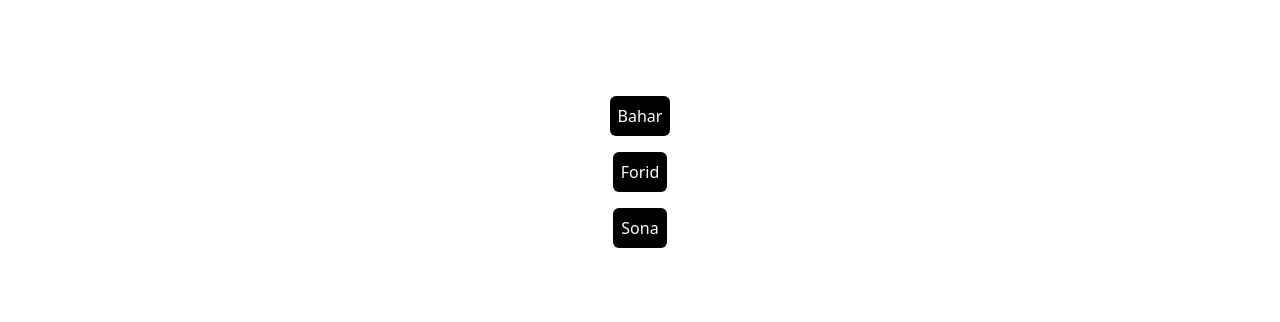
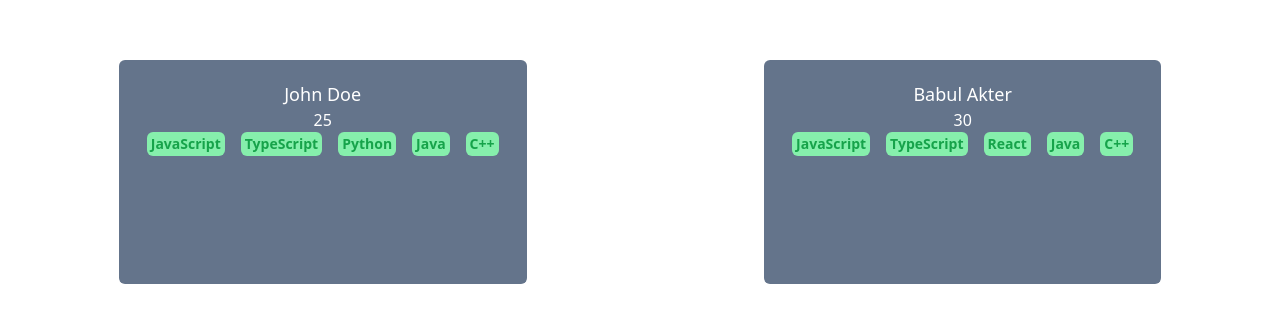
Before and after one commit to babulakterfsd/learn-react-typescript, a React (Vite) app: page / in a window 1280 px wide. Shown: the part 228-550 px from the top of the page. Built offline with nearby package versions, Linux system fonts and the light colour scheme.

Commit message:
object as props tested

```diff
--- a/src/components/Person.tsx
+++ b/src/components/Person.tsx
@@ -1,23 +1,34 @@
 import React from 'react';
 
+interface userType {
+  name: string;
+  age: number;
+  languages: string[];
+}
+
 type personProps = {
-  items: string[];
-  clickHandler: (name: string) => void;
+  user: userType;
 };
 
-const Persons = ({ items, clickHandler }: personProps) => {
+const Persons = ({ user }: personProps) => {
+  const { name, age, languages } = user;
+
   return (
-    <div className='h-screen flex justify-center items-center flex-col'>
-      {items.map((item, index) => (
-        <button
-          type='button'
-          key={index}
-          className='bg-black text-white p-2 rounded-md my-2'
-          onClick={() => clickHandler(item)}
-        >
-          {item}
-        </button>
-      ))}
+    <div className='h-screen flex justify-center items-center flex-col text-center'>
+      <div className='h-56 w-[400] p-5 rounded-md bg-slate-500 text-white'>
+        <h2 className='text-lg'>{name}</h2>
+        <p className='text-md'>{age}</p>
+        <div className='flex justify-center items-center'>
+          {languages.map((language: string, index: number) => (
+            <p
+              className='text-sm mx-2 bg-green-300 text-green-600 rounded-md py-0.5 px-1 font-semibold'
+              key={index}
+            >
+              {language}
+            </p>
+          ))}
+        </div>
+      </div>
     </div>
   );
 };
--- a/src/views/Home.tsx
+++ b/src/views/Home.tsx
@@ -1,13 +1,22 @@
 import React from 'react';
 import Person from '../components/Person';
 
+const user = {
+  name: 'John Doe',
+  age: 25,
+  languages: ['JavaScript', 'TypeScript', 'Python', 'Java', 'C++'],
+};
+const user2 = {
+  name: 'Babul Akter',
+  age: 30,
+  languages: ['JavaScript', 'TypeScript', 'React', 'Java', 'C++'],
+};
+
 const Home = () => {
-  const items: string[] = ['Bahar', 'Forid', 'Sona'];
-  const nameHighlighter = (name: string): void => console.log(name);
-
   return (
-    <div>
-      <Person items={items} clickHandler={nameHighlighter} />
+    <div className='flex justify-around'>
+      <Person user={user} />
+      <Person user={user2} />
     </div>
   );
 };
```
